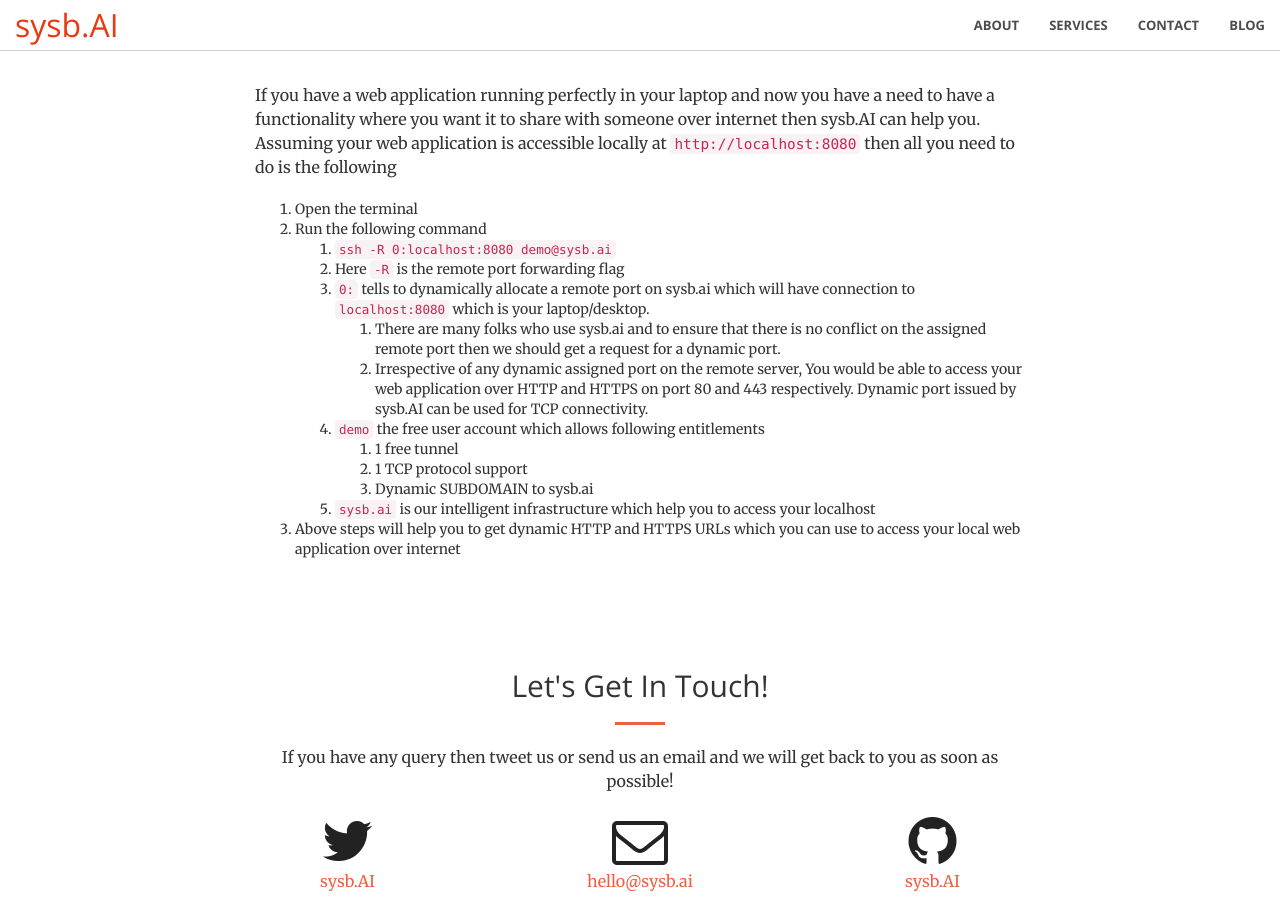
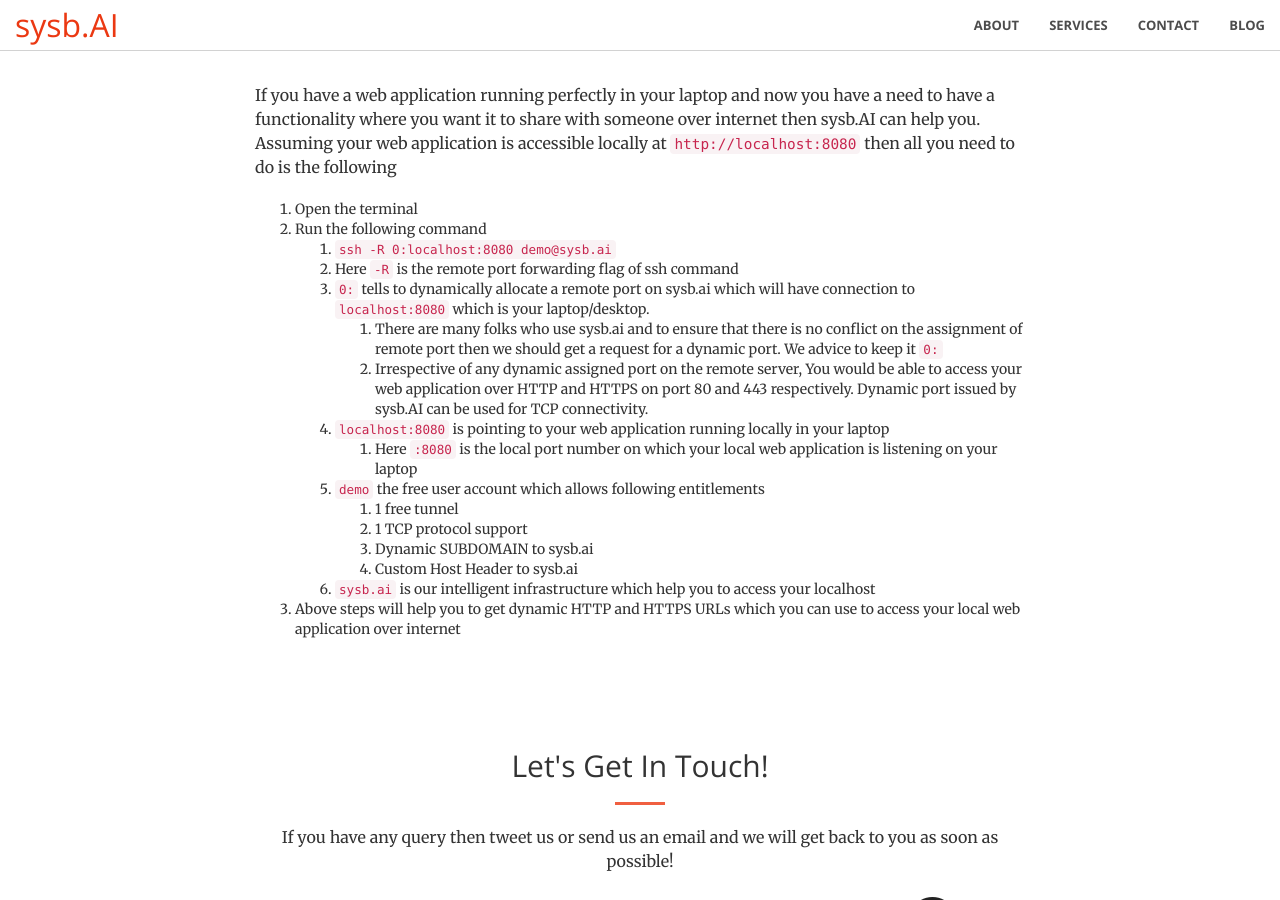
Before and after one commit to usama7628674/sysb.AI, a Jekyll site: the page built from _posts/2020-02-03-how-to-access-local-web-application.md, in a window 1280 px wide and 900 px high, scrolled down 665 px. Built offline with Jekyll 4.4.1, drawn with Linux system fonts in a browser that asks for light colours.

Commit message:
Update 1st post

```diff
--- a/_posts/2020-02-03-how-to-access-local-web-application.md
+++ b/_posts/2020-02-03-how-to-access-local-web-application.md
@@ -9,13 +9,16 @@
 1. Open the terminal
 1. Run the following command
     1. `ssh -R 0:localhost:8080 demo@sysb.ai`
-    1. Here `-R` is the remote port forwarding flag
+    1. Here `-R` is the remote port forwarding flag of ssh command
     1. `0:` tells to dynamically allocate a remote port on sysb.ai which will have connection to `localhost:8080` which is your laptop/desktop.
-        1. There are many folks who use sysb.ai and to ensure that there is no conflict on the assigned remote port then we should get a request for a dynamic port.
+        1. There are many folks who use sysb.ai and to ensure that there is no conflict on the assignment of remote port then we should get a request for a dynamic port. We advice to keep it `0:`
         1. Irrespective of any dynamic assigned port on the remote server, You would be able to access your web application over HTTP and HTTPS on port 80 and 443 respectively. Dynamic port issued by sysb.AI can be used for TCP connectivity.
+    1. `localhost:8080` is pointing to your web application running locally in your laptop
+        1. Here `:8080` is the local port number on which your local web application is listening on your laptop
     1. `demo` the free user account which allows following entitlements
         1. 1 free tunnel
         1. 1 TCP protocol support
         1. Dynamic SUBDOMAIN to sysb.ai
+        1. Custom Host Header to sysb.ai
     1. `sysb.ai` is our intelligent infrastructure which help you to access your localhost
 1. Above steps will help you to get dynamic HTTP and HTTPS URLs which you can use to access your local web application over internet
```
